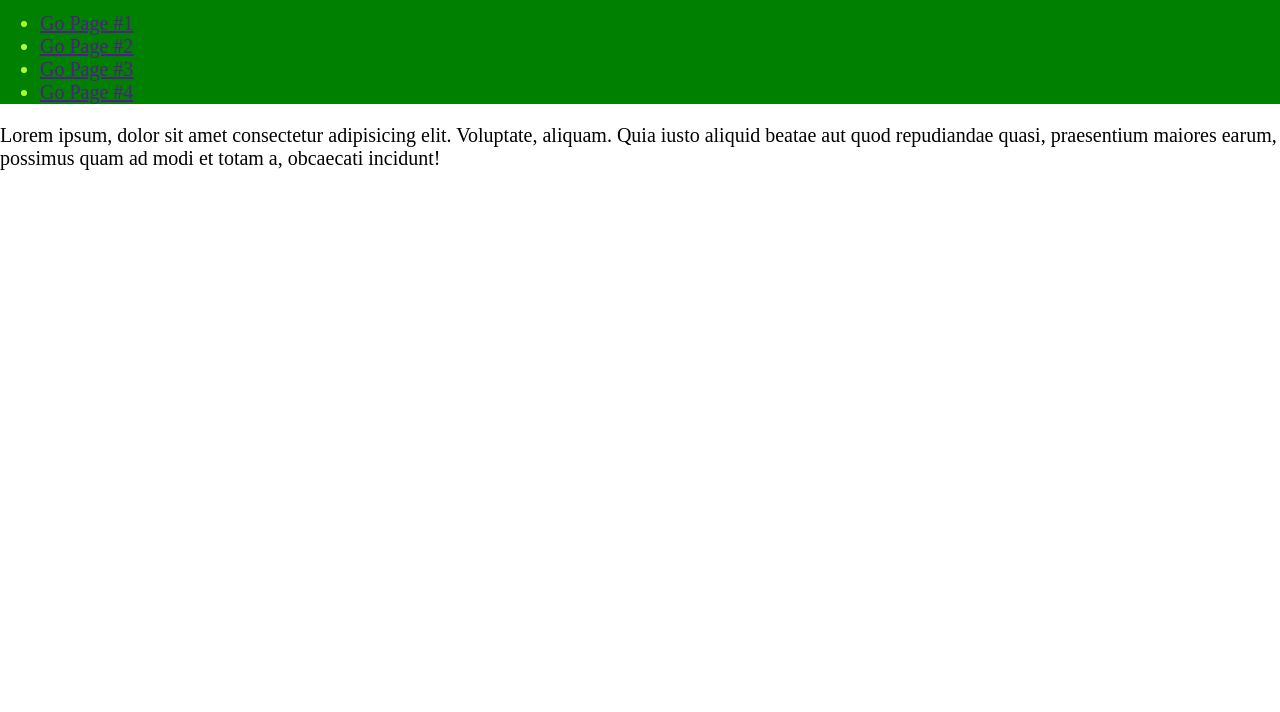
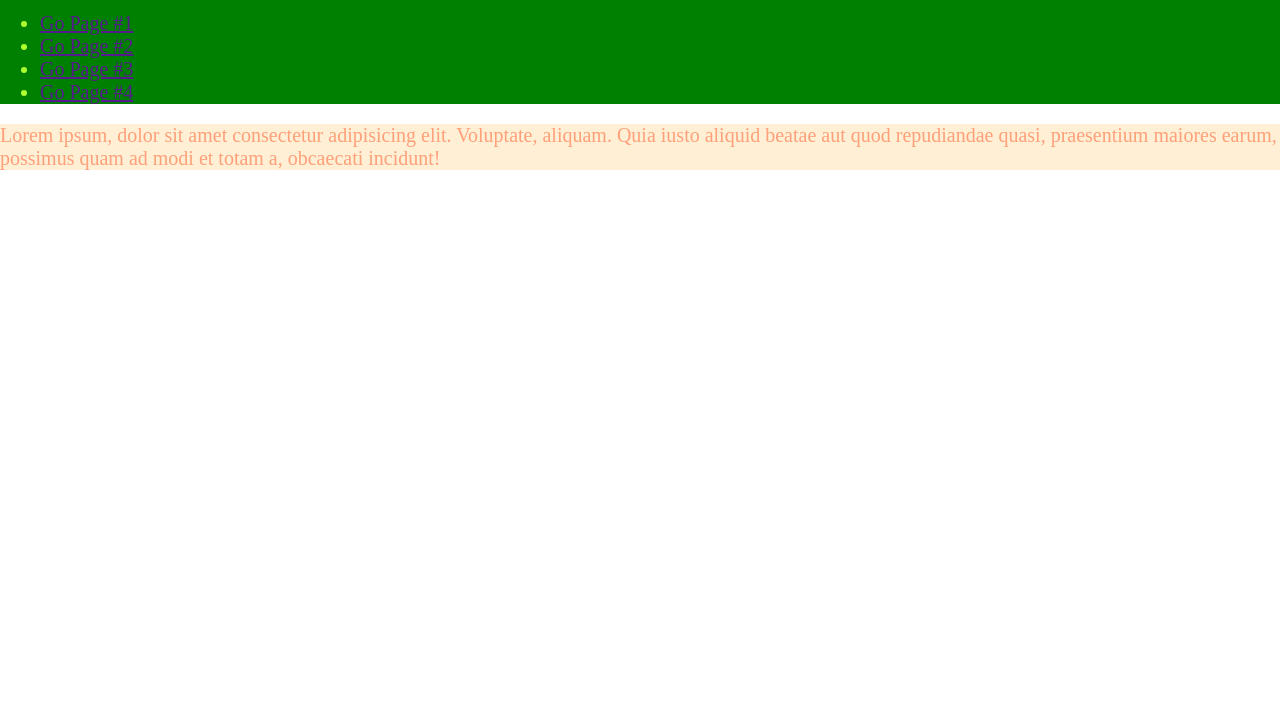
Before and after one commit to chelseycornejo/git-down-tonight, a plain HTML site: page index.html in a window 1280 px wide. Shown: the part 88-800 px from the top of the page. Drawn offline with Linux system fonts and the light colour scheme.

Commit message:
added main styling

```diff
--- a/styles.css
+++ b/styles.css
@@ -10,3 +10,8 @@ header {
     background: green;
     color: greenyellow;
 }
+
+main {
+    background: papayawhip;
+    color: lightsalmon;
+}
```
